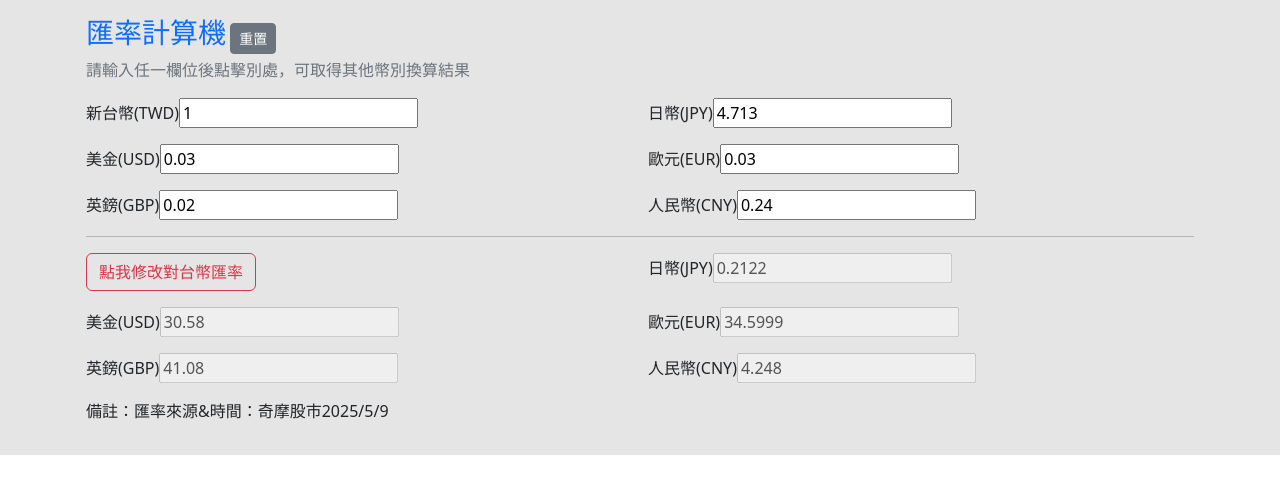
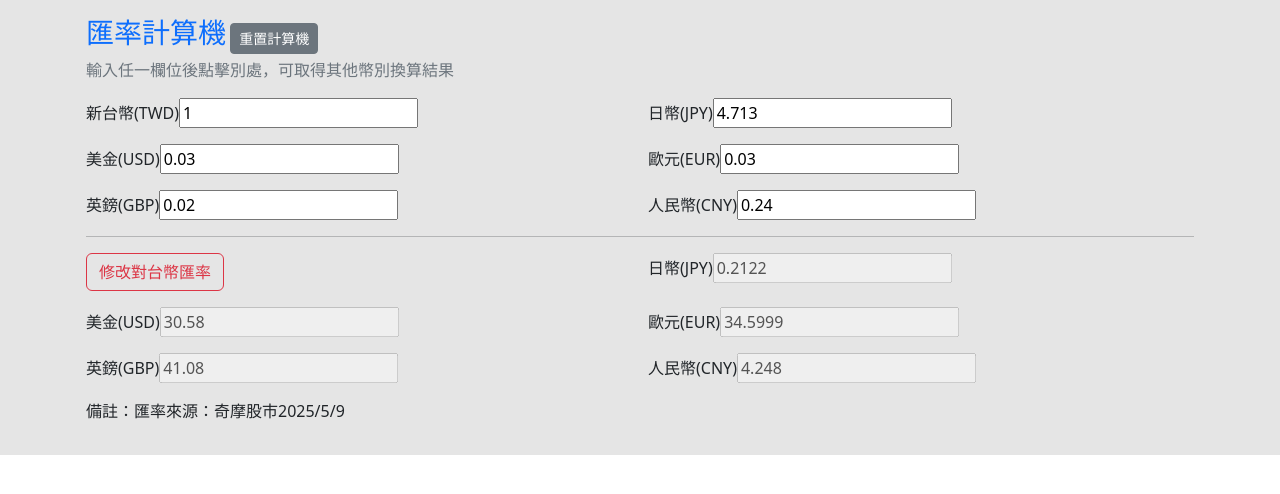
Before and after one commit to gsrm1/Hsu-project12-multiCalculator, a plain HTML site: page index.html in a window 1280 px wide. Drawn offline with nearby package versions, Linux system fonts and the light colour scheme.

Commit message:
fix button

```diff
--- a/index.html
+++ b/index.html
@@ -14,8 +14,8 @@
   <div id="app" style="background-color: #e5e5e5;">
     <div class="container p-3">
       <h1 class="h3 text-primary d-inline-block">匯率計算機</h1> <button type="button" class="btn btn-sm btn-secondary"
-        @click="reset">重置</button>
-      <p class="text-secondary">請輸入任一欄位後點擊別處，可取得其他幣別換算結果</p>
+        @click="reset">重置計算機</button>
+      <p class="text-secondary">輸入任一欄位後點擊別處，可取得其他幣別換算結果</p>
       <div class="row row-cols-1 row-cols-md-2 g-3 mb-3">
         <div class="col">
           <label for="twd">新台幣(TWD)</label>
@@ -76,7 +76,7 @@
             :disabled="rateCustomStatus">
         </div>
         <div class="col">
-          <p>備註：匯率來源&時間：奇摩股市2025/5/9</p>
+          <p>備註：匯率來源：奇摩股市2025/5/9</p>
         </div>
 
 
@@ -91,7 +91,7 @@
       data() {
         return {
           rateCustomStatus: true,
-          rateCustomBtn: `點我修改對台幣匯率`,
+          rateCustomBtn: `修改對台幣匯率`,
           twd: 1,
           twd2jpy: 0.2122,
           twd2usd: 30.58,
@@ -151,7 +151,7 @@
         rateCustom() {
           if (this.rateCustomStatus === false) {
             this.rateCustomStatus = true
-            this.rateCustomBtn = `點我修改對台幣匯率`
+            this.rateCustomBtn = `修改對台幣匯率`
             this.twd = 1
             this.twd2jpy = 0.2122
             this.twd2usd = 30.58
@@ -161,7 +161,7 @@
 
           } else {
             this.rateCustomStatus = false
-            this.rateCustomBtn = `點我還原對台幣預設匯率`
+            this.rateCustomBtn = `重置計算機與預設匯率`
           }
         }
       },
```
